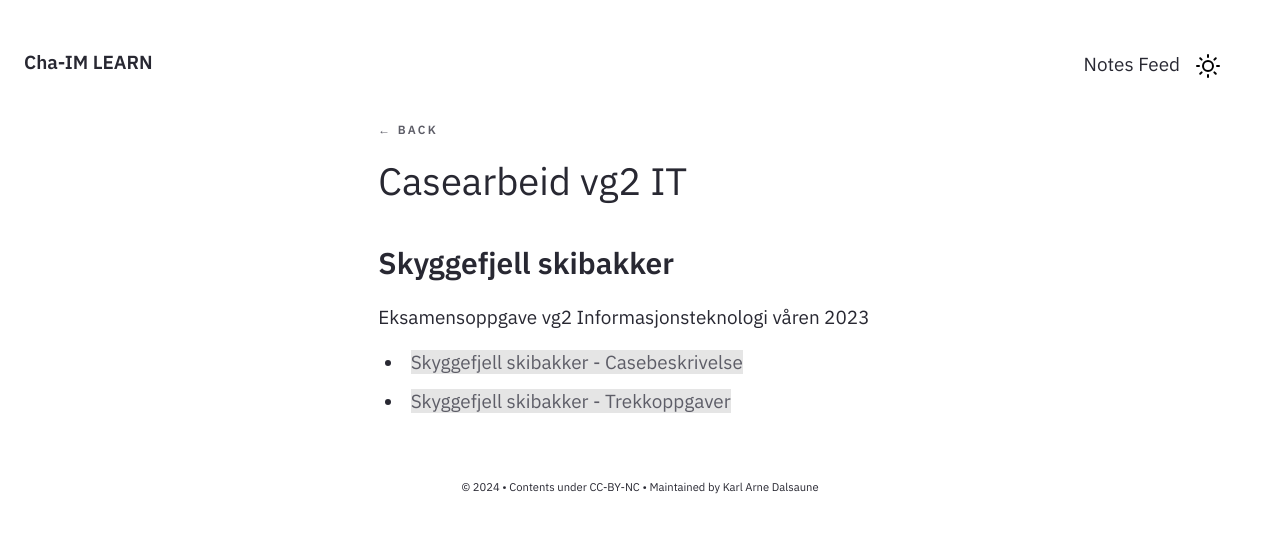
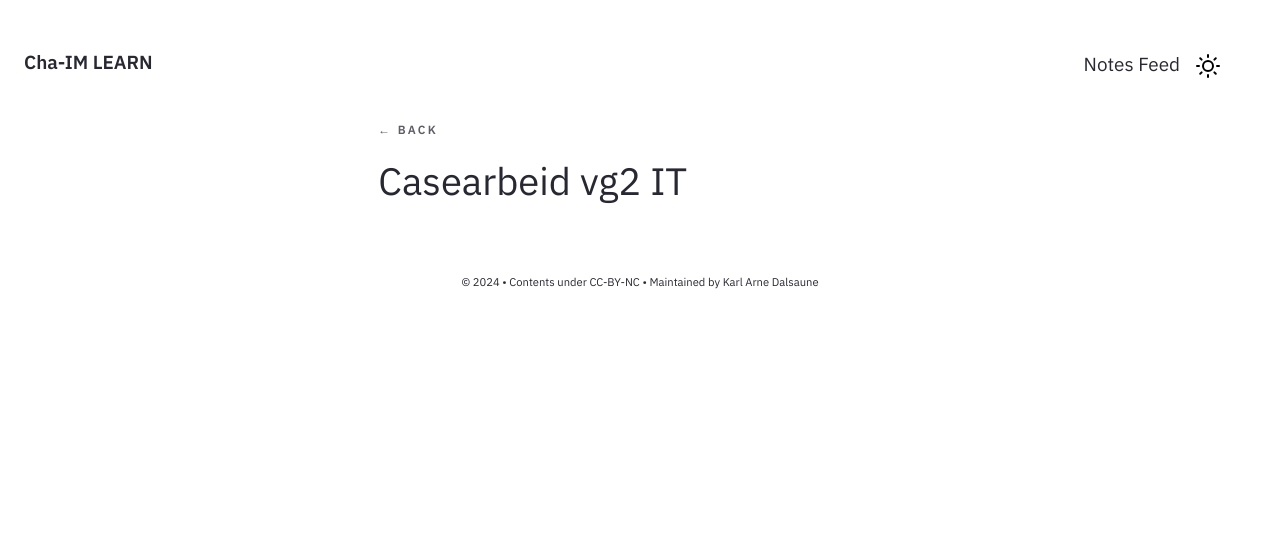
Before and after one commit to Cha-IM/cha-im.github.io, a Jekyll site: the page built from _notes/Public/Casearbeid vg2 IT/Casearbeid vg2 IT.md, in a window 1280 px wide. Shown: the top 533 px of the page. Built offline with Jekyll 4.4.1, drawn with Linux system fonts in a browser that asks for light colours.

Commit message:
fix: temp fix

```diff
--- a/_notes/Public/Casearbeid vg2 IT/Casearbeid vg2 IT.md
+++ b/_notes/Public/Casearbeid vg2 IT/Casearbeid vg2 IT.md
@@ -3,7 +3,3 @@ title: Casearbeid vg2 IT
 feed: hide
 date: 16-04-2024
 ---
-## Skyggefjell skibakker
-Eksamensoppgave vg2 Informasjonsteknologi våren 2023
-- [[Skyggefjell skibakker - Casebeskrivelse]]
-- [[Skyggefjell skibakker - Trekkoppgaver]]
```
